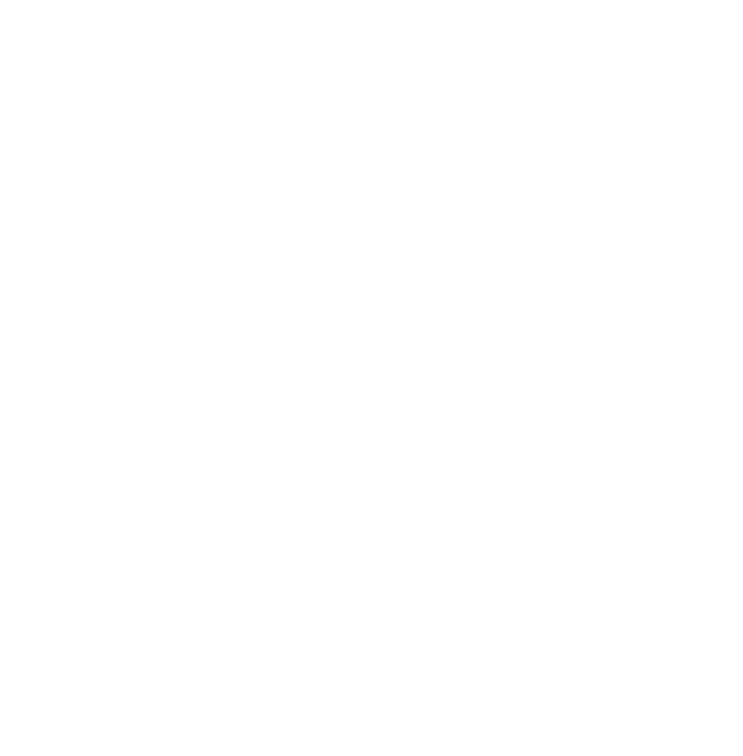
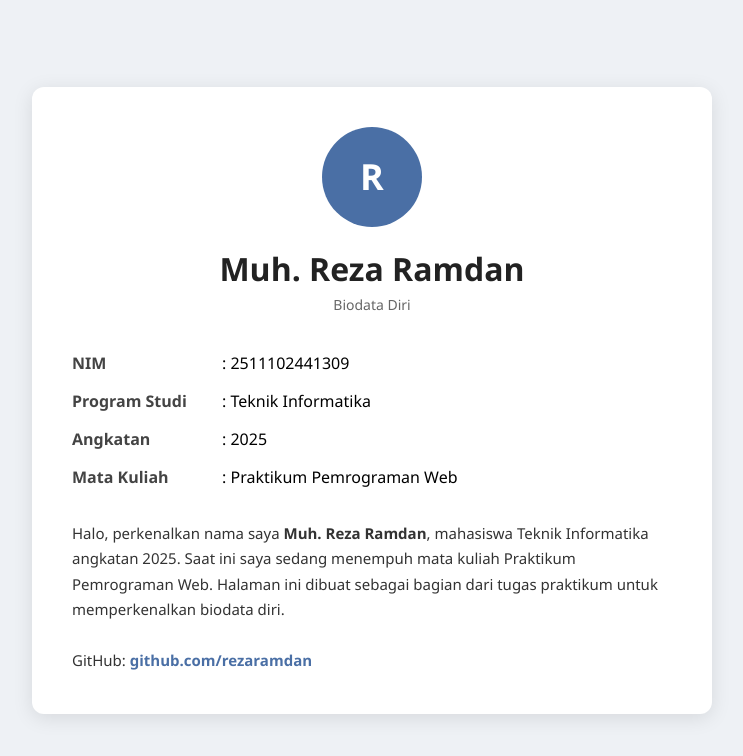
Before and after one commit to rezaramdan/.vscode, a plain HTML site: page Pemrograman WEB/index.html in a window 1280 px wide. Shown: the whole page, without its empty margins (268-1011 px from the left). Drawn offline with Linux system fonts and the light colour scheme.

Commit message:
update project

```diff
--- a/Pemrograman WEB/index.html
+++ b/Pemrograman WEB/index.html
@@ -1,11 +1,121 @@
 <!DOCTYPE html>
-<html lang="en">
+<html lang="id">
 <head>
-  <meta charset="UTF-8">
-  <meta name="viewport" content="width=device-width, initial-scale=1.0">
-  <title>Document</title>
+<meta charset="UTF-8">
+<meta name="viewport" content="width=device-width, initial-scale=1.0">
+<title>Biodata Diri</title>
+<style>
+  body {
+    font-family: 'Segoe UI', Arial, sans-serif;
+    background-color: #eef1f5;
+    display: flex;
+    justify-content: center;
+    align-items: center;
+    min-height: 100vh;
+    margin: 0;
+  }
+
+  .card {
+    background-color: #ffffff;
+    width: 600px;
+    max-width: 90%;
+    padding: 40px;
+    border-radius: 12px;
+    box-shadow: 0 4px 20px rgba(0,0,0,0.1);
+  }
+
+  .avatar {
+    width: 100px;
+    height: 100px;
+    border-radius: 50%;
+    background-color: #4a6fa5;
+    color: #fff;
+    display: flex;
+    align-items: center;
+    justify-content: center;
+    font-size: 36px;
+    font-weight: bold;
+    margin: 0 auto 20px auto;
+  }
+
+  h1 {
+    text-align: center;
+    margin: 0 0 5px 0;
+    color: #222;
+  }
+
+  .subtitle {
+    text-align: center;
+    color: #666;
+    margin-bottom: 30px;
+    font-size: 14px;
+  }
+  table {
+    width: 100%;
+    border-collapse: collapse;
+  }
+
+  table td {
+    padding: 8px 0;
+    vertical-align: top;
+  }
+
+  table td.label {
+    width: 150px;
+    font-weight: bold;
+    color: #444;
+  }
+
+  .desc {
+    margin-top: 25px;
+    line-height: 1.7;
+    color: #333;
+    font-size: 15px;
+  }
+
+  .desc a {
+    color: #4a6fa5;
+    text-decoration: none;
+    font-weight: bold;
+  }
+
+  .desc a:hover {
+    text-decoration: underline;
+  }
+</style>
 </head>
 <body>
 
+  <div class="card">
+    <div class="avatar">R</div>
+    <h1>Muh. Reza Ramdan</h1>
+    <div class="subtitle">Biodata Diri</div>
+    <table>
+      <tr>
+        <td class="label">NIM</td>
+        <td>: 2511102441309</td>
+      </tr>
+      <tr>
+        <td class="label">Program Studi</td>
+        <td>: Teknik Informatika</td>
+      </tr>
+      <tr>
+        <td class="label">Angkatan</td>
+        <td>: 2025</td>
+      </tr>
+      <tr>
+        <td class="label">Mata Kuliah</td>
+        <td>: Praktikum Pemrograman Web</td>
+      </tr>
+    </table>
+    <div class="desc">
+        Halo, perkenalkan nama saya <strong>Muh. Reza Ramdan</strong>, mahasiswa Teknik Informatika
+        angkatan 2025. Saat ini saya sedang menempuh mata kuliah Praktikum Pemrograman Web.
+        Halaman ini dibuat sebagai bagian dari tugas praktikum untuk memperkenalkan biodata diri.
+        <br><br>
+        GitHub: <a href="https://github.com/rezaramdan" target="_blank">github.com/rezaramdan</a>
+    </div>
+  </div>
+
 </body>
 </html>
```
